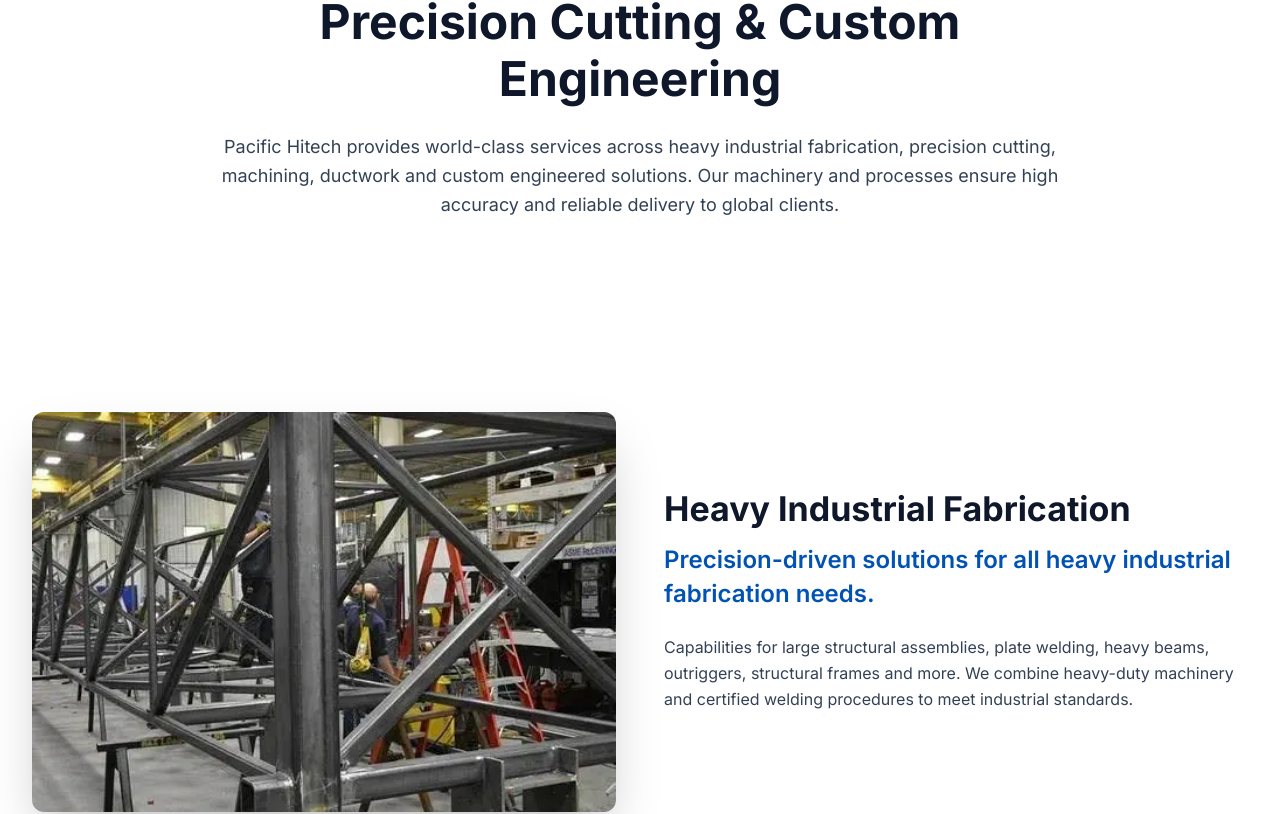
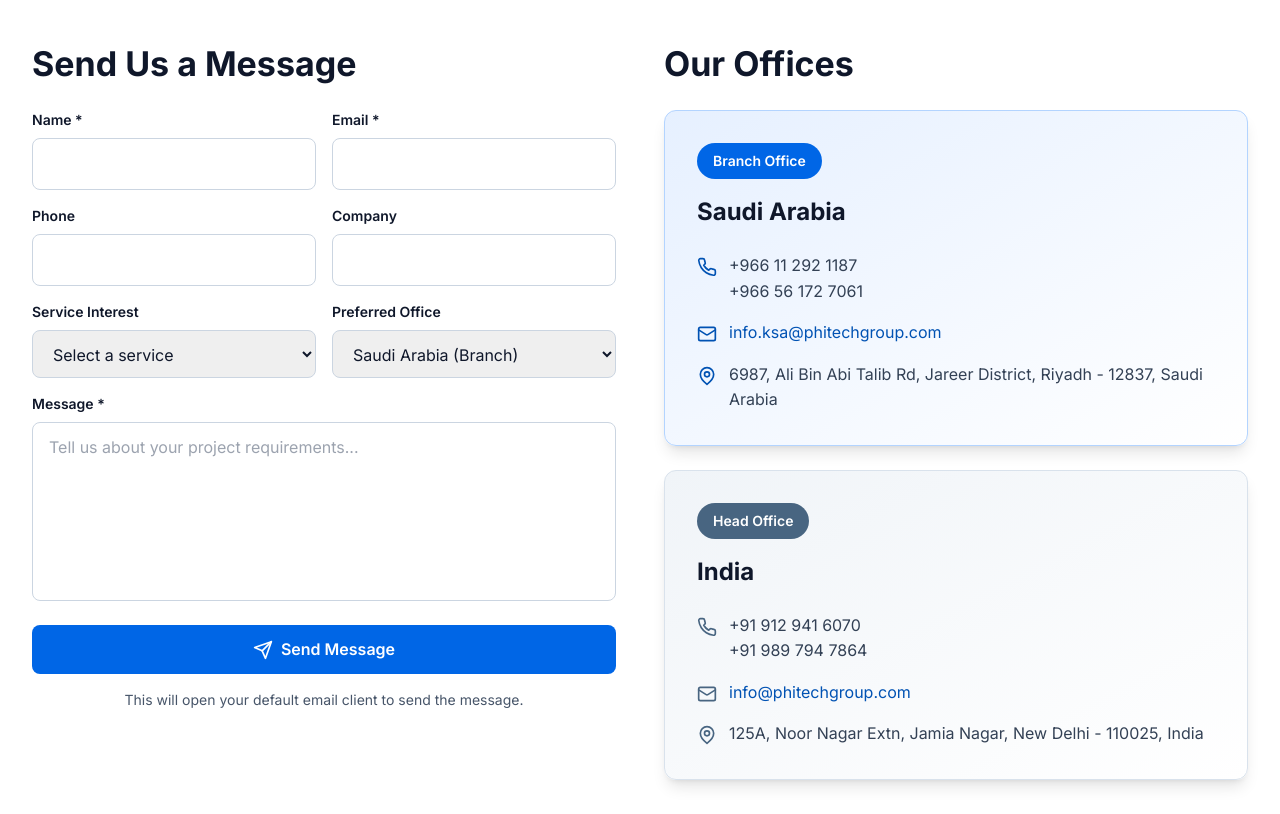
Before and after one commit to Talibusmani77/Pacific-HiTech-Company, a React (Vite) app: page /expertise in a window 1280 px wide. Shown: the part 957-1771 px from the top of the page. Built offline with nearby package versions, Linux system fonts and the light colour scheme.

Commit message:
corrected code

```diff
--- a/src/pages/Expertise.tsx
+++ b/src/pages/Expertise.tsx
@@ -1,178 +1,159 @@
-import React, { useEffect, useRef } from 'react';
+import React from 'react';
 import { motion } from 'framer-motion';
 import AnimatedCarousel from '@/components/AnimatedCarousel';
-import StickyQuoteCTA from '@/components/StickyQuoteCTA';
-import { expertiseSections } from '@/data/content';
-import { useTranslation } from '@/hooks/useTranslation';
-import { AlertCircle } from 'lucide-react';
-import { useLanguage } from '@/contexts/LanguageContext';
+import ContactForm from '@/components/ContactForm';
+import { officeContacts } from '@/data/content';
+import { Phone, Mail, MapPin } from 'lucide-react';
 
-const expertiseCarouselSlides = [
+const contactCarouselSlides = [
     {
         id: 1,
-        image: '/images/expertise/exp1.webp',
-        caption: 'Precision Engineering',
-        description: 'Advanced fabrication and cutting technologies',
+        image: '/images/contact/contact.webp',
+        caption: "Let's Connect",
+        description: 'We respond within 24 hours',
     },
     {
         id: 2,
-        image: '/images/expertise/exp2.webp',
-        caption: 'Industrial Excellence',
-        description: 'Serving global clients with certified processes',
+        image: '/images/contact/expert.webp',
+        caption: 'Expert Support',
+        description: 'Our team is ready to assist you',
     },
     {
         id: 3,
-        image: '/images/expertise/exp3.webp',
-        caption: 'Quality Assurance',
-        description: 'Tight tolerances and consistent results',
+        image: '/images/contact/global.webp',
+        caption: 'Global Reach',
+        description: 'Serving clients worldwide',
     },
 ];
 
-const Expertise: React.FC = () => {
-    const t = useTranslation();
-    const { isRTL } = useLanguage();
-    const observerRef = useRef<IntersectionObserver | null>(null);
-
-    useEffect(() => {
-        observerRef.current = new IntersectionObserver(
-            (entries) => {
-                entries.forEach((entry) => {
-                    if (entry.isIntersecting) {
-                        entry.target.classList.add('visible');
-                    }
-                });
-            },
-            { threshold: 0.1 }
-        );
-
-        const elements = document.querySelectorAll('.animate-on-scroll');
-        elements.forEach((el) => observerRef.current?.observe(el));
-
-        return () => observerRef.current?.disconnect();
-    }, []);
-
+const Contact: React.FC = () => {
     return (
         <div className="min-h-screen">
-            {/* Top Carousel with Full Image Display */}
-            <div className="relative z-0">
+            {/* Hero Carousel - Full Image Display */}
             <AnimatedCarousel
-                    slides={expertiseCarouselSlides}
+                slides={contactCarouselSlides}
                 autoplay={true}
                 autoplayDelay={5000}
                 effect="fade"
-                    height="700px"
+                height="auto"
                 showCaptions={true}
             />
-                {/* Add CSS to override image styling for full image display */}
-                <style jsx>{`
-                    :global(.animated-carousel-container img) {
-                        object-fit: contain !important;
-                        object-position: center !important;
-                    }
-                `}</style>
-            </div>
 
-            {/* Page Intro */}
+            {/* Contact Section */}
             <section className="section-padding lg:pt-48 lg:pb-24 bg-white">
                 <div className="container-custom">
-                    <div className="max-w-4xl mx-auto text-center animate-on-scroll">
-                        <h1 className="text-h1 font-bold text-industrial-slate-900 mb-6">
-                            {t.expertise.title}
-                        </h1>
-                        <p className="text-lg text-industrial-slate-700 leading-relaxed">
-                            {t.expertise.intro}
+                    <div className="grid grid-cols-1 lg:grid-cols-2 gap-12">
+                        {/* Contact Form */}
+                        <motion.div
+                            initial={{ opacity: 0, x: -30 }}
+                            animate={{ opacity: 1, x: 0 }}
+                            transition={{ duration: 0.6 }}
+                        >
+                            <h2 className="text-h2 font-bold text-industrial-slate-900 mb-6">
+                                Send Us a Message
+                            </h2>
+
+                            <ContactForm />
+                        </motion.div>
+
+                        {/* Office Contact Cards - Saudi Arabia First */}
+                        <motion.div
+                            initial={{ opacity: 0, x: 30 }}
+                            animate={{ opacity: 1, x: 0 }}
+                            transition={{ duration: 0.6 }}
+                            className="space-y-6"
+                        >
+                            <h2 className="text-h2 font-bold text-industrial-slate-900 mb-6">
+                                Our Offices
+                            </h2>
+
+                            {/* Saudi Arabia Office Card - First */}
+                            <div className="bg-gradient-to-br from-industrial-blue-50 to-white p-8 rounded-xl shadow-lg border border-industrial-blue-100">
+                                <div className="inline-block px-4 py-2 bg-industrial-blue-500 text-white rounded-full text-sm font-semibold mb-4">
+                                    Branch Office
+                                </div>
+                                <h3 className="text-h3 font-bold text-industrial-slate-900 mb-6">
+                                    Saudi Arabia
+                                </h3>
+
+                                <div className="space-y-4">
+                                    <div className="flex items-start space-x-3">
+                                        <Phone className="w-5 h-5 text-industrial-blue-600 mt-1 flex-shrink-0" />
+                                        <div>
+                                            <p className="text-industrial-slate-700">
+                                                {officeContacts.saudi.tel}
+                                            </p>
+                                            <p className="text-industrial-slate-700">
+                                                {officeContacts.saudi.mobile}
                                             </p>
                                         </div>
                                     </div>
-            </section>
 
-            {/* Expertise Sections */}
-            <section className="bg-industrial-slate-50">
-                {expertiseSections.map((section, index) => (
-                    <div
-                        key={section.id}
-                        className={`section-padding ${index % 2 === 0 ? 'bg-white' : 'bg-industrial-slate-50'
-                            }`}
+                                    <div className="flex items-start space-x-3">
+                                        <Mail className="w-5 h-5 text-industrial-blue-600 mt-1 flex-shrink-0" />
+                                        <a
+                                            href={`mailto:${officeContacts.saudi.email}`}
+                                            className="text-industrial-blue-600 hover:text-industrial-blue-700 transition-colors duration-200"
                                         >
-                        <div className="container-custom">
-                            <div
-                                className={`grid grid-cols-1 lg:grid-cols-2 gap-12 items-center ${section.direction === 'right' ? 'lg:flex-row-reverse' : ''
-                                    }`}
-                            >
-                                {/* Image */}
-                                <motion.div
-                                    initial={{ opacity: 0, x: (section.direction === 'left' ? -50 : 50) * (isRTL ? -1 : 1) }}
-                                    whileInView={{ opacity: 1, x: 0 }}
-                                    viewport={{ once: true }}
-                                    transition={{ duration: 0.6 }}
-                                    className={`${section.direction === 'right' ? 'lg:order-2' : ''}`}
-                                >
-                                    <div className="relative rounded-xl overflow-hidden shadow-2xl group">
-                                        <img
-                                            src={section.image}
-                                            alt={section.heading}
-                                            className="w-full h-[300px] sm:h-[400px] object-cover transition-transform duration-500 group-hover:scale-105"
-                                        />
-                                        <div className="absolute inset-0 bg-gradient-to-t from-industrial-slate-900/50 to-transparent opacity-0 group-hover:opacity-100 transition-opacity duration-300" />
+                                            {officeContacts.saudi.email}
+                                        </a>
                                     </div>
-                                </motion.div>
 
-                                {/* Content */}
-                                <motion.div
-                                    initial={{ opacity: 0, x: (section.direction === 'left' ? 50 : -50) * (isRTL ? -1 : 1) }}
-                                    whileInView={{ opacity: 1, x: 0 }}
-                                    viewport={{ once: true }}
-                                    transition={{ duration: 0.6, delay: 0.2 }}
-                                    className={`${section.direction === 'right' ? 'lg:order-1' : ''}`}
-                                >
-                                    <h2 className="text-h2 font-bold text-industrial-slate-900 mb-3">
-                                        {section.heading}
-                                    </h2>
-                                    <h3 className="text-h3 text-industrial-blue-600 mb-6">
-                                        {section.subheading}
-                                    </h3>
-
-                                    {section.highlight && (
-                                        <div className={`bg-industrial-blue-50 ${isRTL ? 'border-r-4 rounded-l-lg' : 'border-l-4 rounded-r-lg'} border-industrial-blue-500 p-4 mb-6`}>
-                                            <div className="flex items-start space-x-3 rtl:space-x-reverse">
-                                                <AlertCircle className="w-5 h-5 text-industrial-blue-600 flex-shrink-0 mt-0.5" />
-                                                <p className="text-industrial-slate-800 font-medium">
-                                                    {section.content}
+                                    <div className="flex items-start space-x-3">
+                                        <MapPin className="w-5 h-5 text-industrial-blue-600 mt-1 flex-shrink-0" />
+                                        <p className="text-industrial-slate-700">
+                                            {officeContacts.saudi.address}
                                         </p>
                                     </div>
                                 </div>
-                                    )}
+                            </div>
 
-                                    {!section.highlight && (
-                                        <p className="text-industrial-slate-700 leading-relaxed mb-6">
-                                            {section.content}
+                            {/* India Office Card - Second */}
+                            <div className="bg-gradient-to-br from-industrial-steel-50 to-white p-8 rounded-xl shadow-lg border border-industrial-steel-100">
+                                <div className="inline-block px-4 py-2 bg-industrial-steel-600 text-white rounded-full text-sm font-semibold mb-4">
+                                    Head Office
+                                </div>
+                                <h3 className="text-h3 font-bold text-industrial-slate-900 mb-6">
+                                    India
+                                </h3>
+
+                                <div className="space-y-4">
+                                    <div className="flex items-start space-x-3">
+                                        <Phone className="w-5 h-5 text-industrial-steel-600 mt-1 flex-shrink-0" />
+                                        <div>
+                                            <p className="text-industrial-slate-700">
+                                                {officeContacts.india.tel}
                                             </p>
-                                    )}
+                                            <p className="text-industrial-slate-700">
+                                                {officeContacts.india.mobile}
+                                            </p>
+                                        </div>
+                                    </div>
 
-                                    {section.bullets && (
-                                        <ul className="grid grid-cols-1 md:grid-cols-2 gap-3">
-                                            {section.bullets.map((bullet, idx) => (
-                                                <li
-                                                    key={idx}
-                                                    className="flex items-start space-x-2 rtl:space-x-reverse text-industrial-slate-700"
+                                    <div className="flex items-start space-x-3">
+                                        <Mail className="w-5 h-5 text-industrial-steel-600 mt-1 flex-shrink-0" />
+                                        <a
+                                            href={`mailto:${officeContacts.india.email}`}
+                                            className="text-industrial-blue-600 hover:text-industrial-blue-700 transition-colors duration-200"
                                         >
-                                                    <span className="w-2 h-2 bg-industrial-blue-500 rounded-full mt-2 flex-shrink-0" />
-                                                    <span>{bullet}</span>
-                                                </li>
-                                            ))}
-                                        </ul>
-                                    )}
+                                            {officeContacts.india.email}
+                                        </a>
+                                    </div>
+
+                                    <div className="flex items-start space-x-3">
+                                        <MapPin className="w-5 h-5 text-industrial-steel-600 mt-1 flex-shrink-0" />
+                                        <p className="text-industrial-slate-700">
+                                            {officeContacts.india.address}
+                                        </p>
+                                    </div>
+                                </div>
+                            </div>
                         </motion.div>
                     </div>
                 </div>
-                    </div>
-                ))}
             </section>
-
-            {/* Sticky Quote CTA */}
-            <StickyQuoteCTA />
         </div>
     );
 };
 
-export default Expertise;
+export default Contact;
```
Lines whose indentation alone changed are shown as unchanged.
